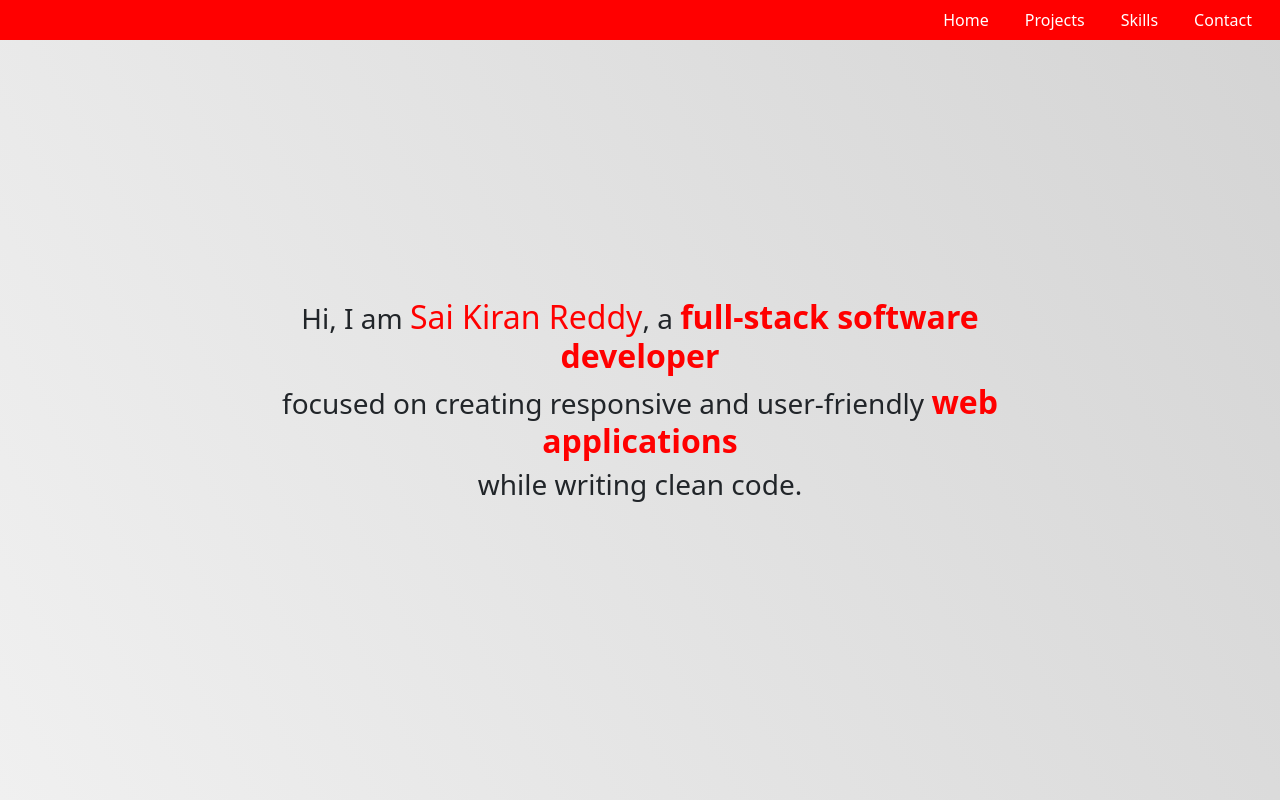
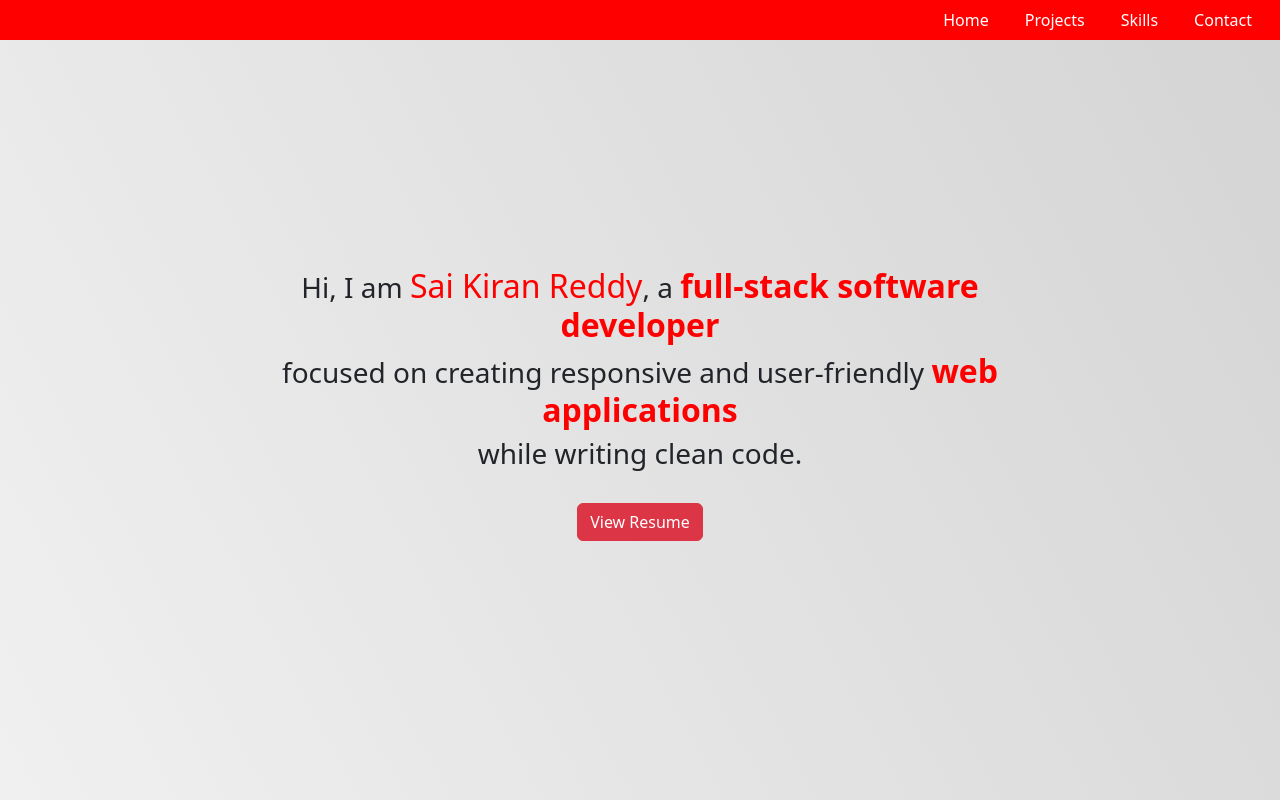
Before and after one commit to saiyskr/Portfolio-react, a React (Create React App) app: page / in a window 1280 px wide. Shown: the top 800 px of the page. Built offline with nearby package versions, Linux system fonts and the light colour scheme.

Commit message:
added view resume

```diff
--- a/src/App.css
+++ b/src/App.css
@@ -27,6 +27,7 @@ body, html {
 /* Home Section */
 .home-section {
   display: flex;
+  flex-direction: column;
   justify-content: center;
   align-items: center;
   width: 100%;
@@ -38,6 +39,10 @@ body, html {
 
 .content {
   max-width: 800px;
+}
+
+.resume-btn:hover{
+  transform: translateY(-10px);
 }
 
 .home-section h3 {
--- a/src/Home.js
+++ b/src/Home.js
@@ -1,25 +1,23 @@
-// function Home(){
-//     return(
-//         <section className='full-screen-text2 description home-section' id="home">
+import React from 'react';
 
-//       <h3>Hi , I am Sai Kiran Reddy, a <strong>full-stack software developer</strong> </h3>
+const Home = () => {
+  const handleViewResume = () => {
+    window.open("https://drive.google.com/file/d/1dxGA56KFQBTMbJtow8Cr276AGRI8I07L/view?usp=sharing", '_blank');
+  };
 
-//       <h3>focused on creating responsive and user-friendly <strong>web applications</strong> </h3>
-
-//       <h3>while writing clean code.</h3>
-//       </section>
-//     )
-// }
-// export default Home;
-function Home(){
-  return(
+  return (
     <section className='home-section' id="home">
       <div className="content">
         <h3>Hi, I am <span>Sai Kiran Reddy</span>, a <strong>full-stack software developer</strong></h3>
         <h3>focused on creating responsive and user-friendly <strong>web applications</strong></h3>
         <h3>while writing clean code.</h3>
       </div>
+      <br />
+      <button className="btn btn-danger resume-btn" onClick={handleViewResume}>
+        View Resume
+      </button>
     </section>
-  )
-}
+  );
+};
+
 export default Home;
```
Lines whose indentation alone changed are shown as unchanged.
